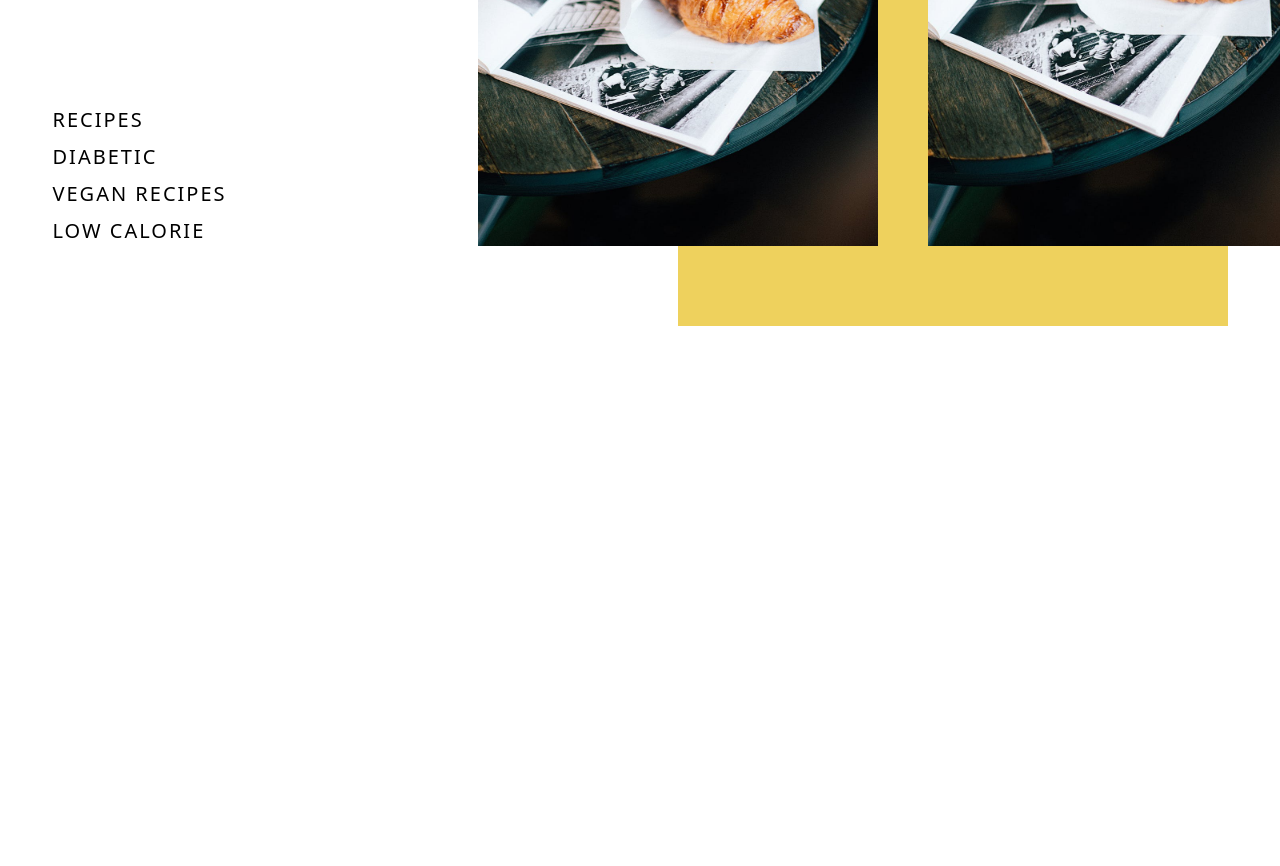
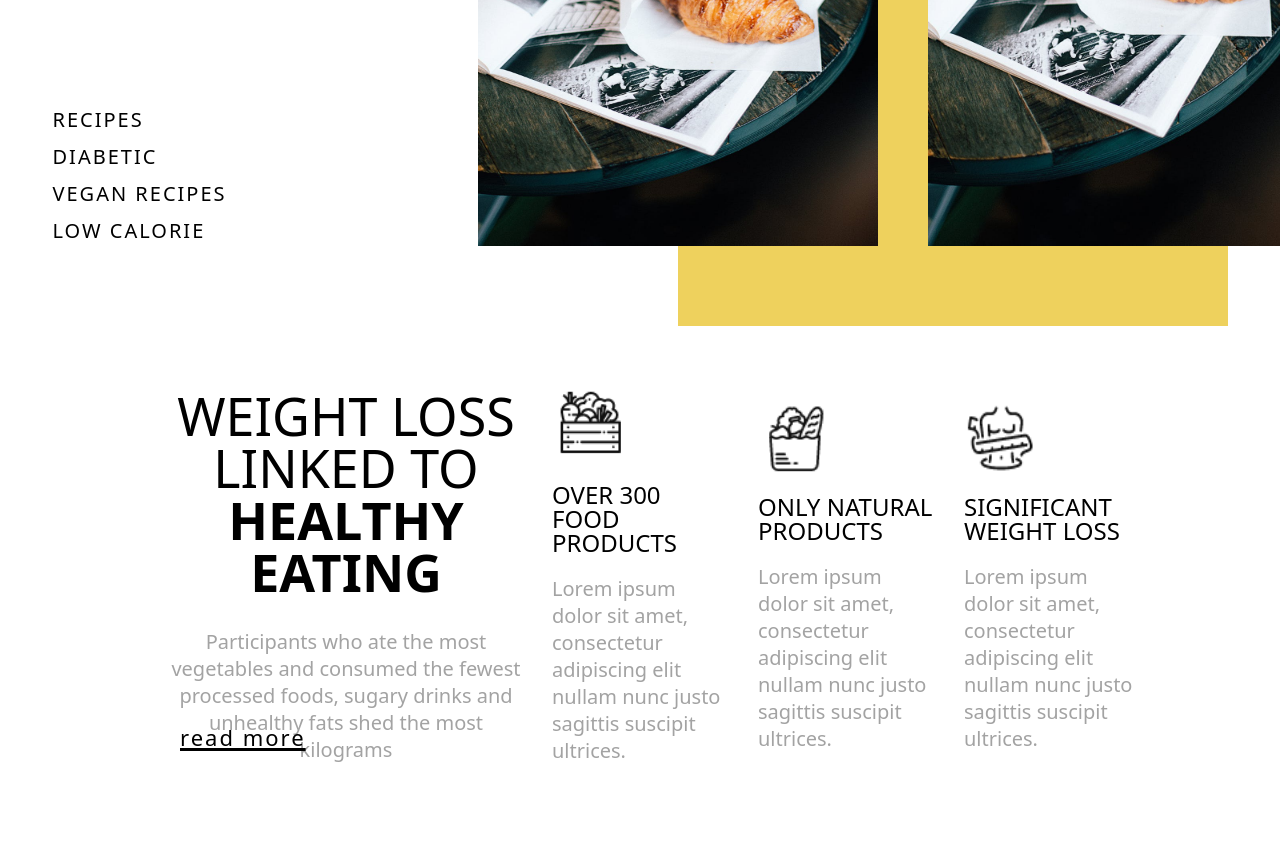
Before and after one commit to laurentino01/site-restaurante, a plain HTML site: page index.html in a window 1280 px wide. Shown: the part 1934-2800 px from the top of the page. Before the commit the page ends 2260 px from the top, so only its background shows below. Drawn offline with Linux system fonts and the light colour scheme.

Commit message:
feature complete, li hover in products and background of hero fix

```diff
--- a/index.html
+++ b/index.html
@@ -54,6 +54,37 @@
                 <div class="yellow-square"></div>
             </div>
         </section>
+        <section class="features">
+            <div class="features-container">
+                <div class="title-feature">
+                    <h2>weight loss linked to <strong>healthy eating</strong></h2>
+                    <p>Participants who ate the most vegetables and consumed the fewest processed foods,
+                        sugary drinks and unhealthy fats shed the most kilograms</p>
+                </div>
+                <div class="feature">
+                    <img src="./icone 1.png" alt="">
+                    <h3>OVER 300
+                        FOOD PRODUCTS</h3>
+                    <p>Lorem ipsum dolor sit amet, consectetur adipiscing
+                        elit nullam nunc justo sagittis suscipit ultrices.</p>
+                </div>
+                <div class="feature">
+                    <img src="./icone 2.png" alt="">
+                    <h3>ONLY NATURAL PRODUCTS</h3>
+                    <p>Lorem ipsum dolor sit amet, consectetur adipiscing
+                        elit nullam nunc justo sagittis suscipit ultrices.</p>
+                </div>
+                <div class="feature">
+                    <img src="./icone 3.png" alt="">
+                    <h3>SIGNIFICANT
+                        WEIGHT LOSS</h3>
+                    <p>Lorem ipsum dolor sit amet, consectetur adipiscing
+                        elit nullam nunc justo sagittis suscipit ultrices.</p>
+                </div>
+            </div>
+            <a href="#">read more</a>
+        </section>
+
     </main>
 </body>
 </html>
--- a/style.css
+++ b/style.css
@@ -15,8 +15,6 @@ body{
 
 .header{
     color: #fff;
-
-
     display: flex;
     flex-direction: column;
     align-items: center;
@@ -24,7 +22,8 @@ body{
     font-size: 1.6rem;
     background-image: url("https://images03.nicepage.io/a1389d7bc73adea1e1c1fb7e/d10fd14ad4015f6c9af5da75/pexelsphoto3378044.jpeg");
     background-position: 50% 0;
-
+    background-repeat: no-repeat;
+   background-size: 100%;
 }
 
 
@@ -129,7 +128,11 @@ body{
     font-size: 2rem;
     margin-top: 10px;
     letter-spacing: 2px;
+    cursor: pointer;
 
+}
+.product-types .products-items li:hover{
+    color: rgb(187, 84, 84);
 }
 .product-types{
     align-self:flex-start;
@@ -160,3 +163,73 @@ body{
     bottom: 80px;
     left: -200px;
 }
+.feature{
+    width: 85vw;
+}
+.features-container{
+    display: flex;
+    justify-content: center;
+    align-items: center;
+    margin: 0 auto;
+    padding: 0 140px;
+    margin-top: 150px;
+    height: 75vh;
+
+}
+.title-feature{
+    margin-left: 30px;
+    text-align: center;
+    width: 40%;
+}
+.title-feature h2{
+    font-weight: lighter;
+    font-size: 5.2rem;
+    line-height: 1;
+    text-transform: uppercase;
+}
+.title-feature p{
+    font-size: 2rem;
+    color: rgb(163, 163, 163);
+    margin-top: 30px;
+}
+.feature{
+    margin-left: 30px;
+    display: flex;
+    flex-direction: column;
+    justify-content: flex-start;
+    align-items: center;
+    text-align: center;
+    width: 20%;
+
+}
+.feature h3{
+    font-weight: lighter;
+    font-size: 2.4rem;
+    text-align: left;
+    line-height: 1;
+}
+.feature img{
+    align-self: flex-start;
+    margin-bottom: 20px;
+    height: 75px;
+    width: 75px;
+}
+.feature p{
+    margin-top: 20px;
+    font-size: 2rem;
+    text-align: left;
+    color: rgb(163, 163, 163);
+}
+.features a{
+    font-size: 2.2rem;
+    line-height: 1;
+    color: black;
+    text-decoration: underline 3px;
+    letter-spacing: 2px;
+    position: relative;
+    top: -150px;
+    left: 180px;
+}
+.features a:link{
+    color: black;
+}
```
Also changed, not shown: icone 1.png (added), icone 2.png (added), icone 3.png (added).
